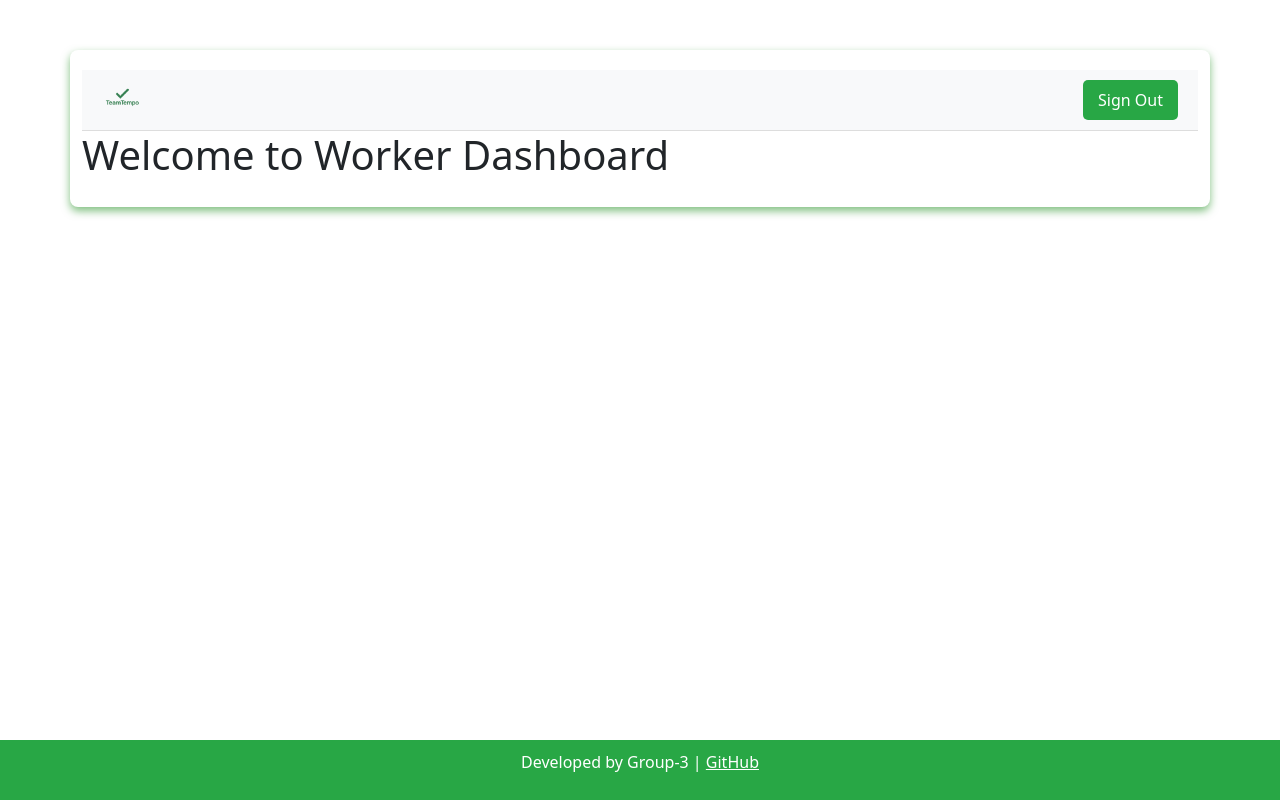
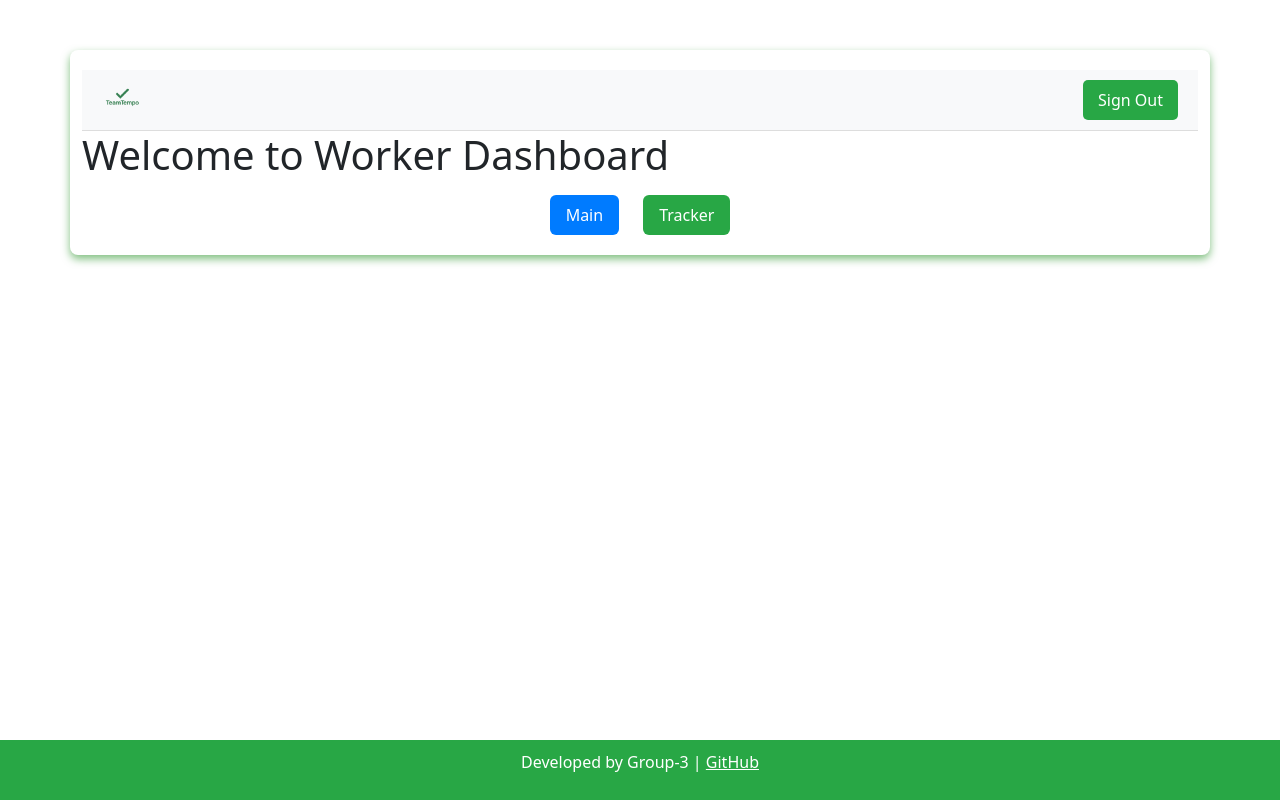
Before and after one commit to Diana-Khalina/TeamTempo, a React (Create React App) app in the folder client/: page /worker-dashboard in a window 1280 px wide. Built offline with nearby package versions, Linux system fonts and the light colour scheme.

Commit message:
frontendcode

```diff
--- /dev/null
+++ b/client/src/pages/WorkerDashboard.css
@@ -0,0 +1,26 @@
+.dashboard-container {
+    text-align: center;
+    padding: 2rem;
+  }
+
+  .navbar-links {
+    margin-top: 1rem;
+    display: flex;
+    justify-content: center;
+    gap: 1.5rem;
+  }
+
+  .navbar-link {
+    text-decoration: none;
+    padding: 0.5rem 1rem;
+    color: #fff;
+    border-radius: 6px;
+  }
+
+  .navbar-link.main {
+    background-color: #007bff;
+  }
+
+  .navbar-link.tracker {
+    background-color: #28a745;
+  }
--- a/client/src/pages/WorkerDashboard.jsx
+++ b/client/src/pages/WorkerDashboard.jsx
@@ -1,11 +1,21 @@
 import React from 'react';
 import Navigation from '../components/Navigation';
+import { Link } from 'react-router-dom';
+import './WorkerDashboard.css'; // <- Import the styles
+
 const WorkerDashboard = () => {
-  return <div class="container">
-    <Navigation />
+  return (
+    <div class="container">
+      <Navigation />
+      <h1>Welcome to Worker Dashboard</h1>
 
-    <h1>Welcome to Worker Dashboard</h1>
-    </div>;
+      <nav className="navbar-links">
+      <a href="/WorkerDashboard.jsx" className="navbar-link main">Main</a>
+      <a href="/tracker" className="navbar-link tracker">Tracker</a>
+      </nav>
+
+    </div>
+  );
 };
 
 export default WorkerDashboard;
```
Also changed, not shown: 2 other files (tests, documents, lock files or other folders).
